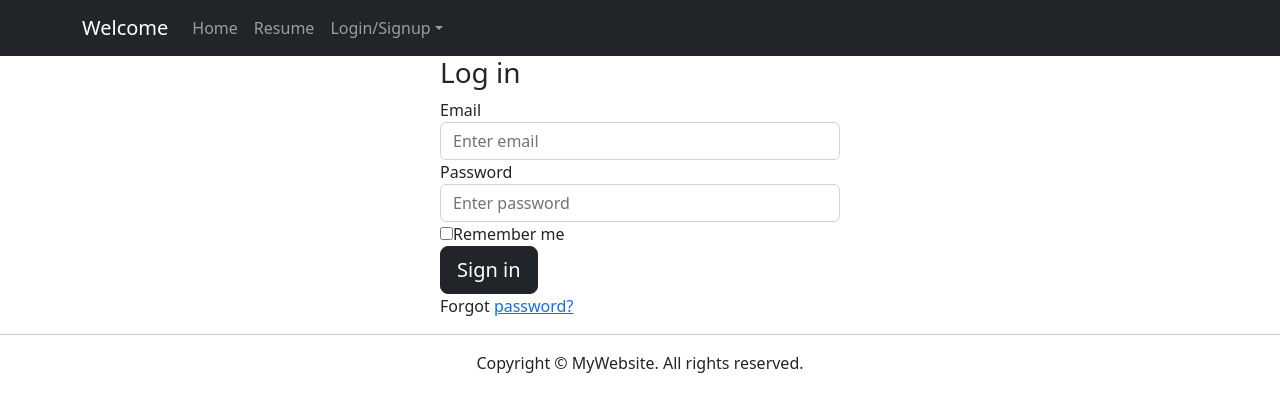
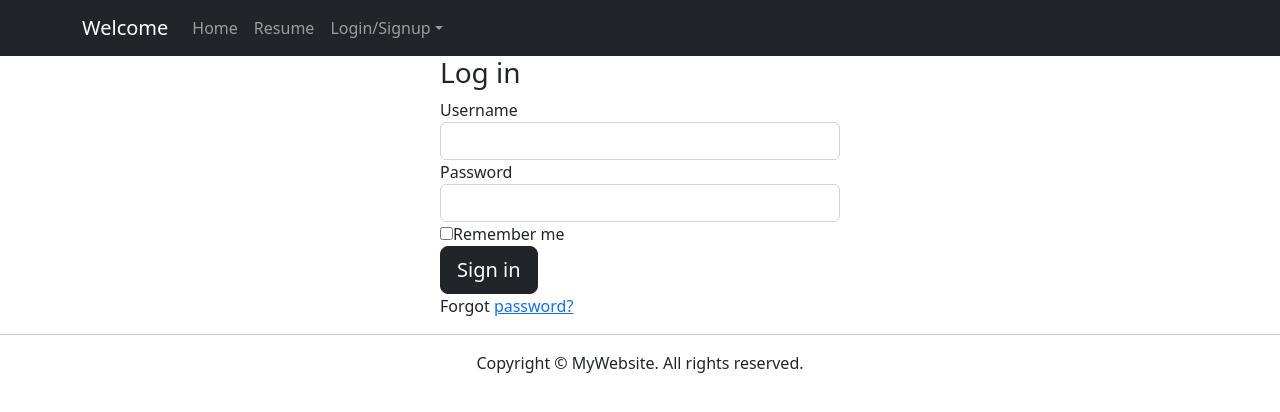
Before and after one commit to MLHaddon/Full-Sized-React-App, a React (Create React App) app in the folder client/: page /login in a window 1280 px wide. Shown: the top 412 px of the page. Built offline with nearby package versions, Linux system fonts and the light colour scheme.

Commit message:
Authentication/Session storage added

```diff
--- /dev/null
+++ b/client/src/components/LoginForm.js
@@ -0,0 +1,42 @@
+const LoginForm = ({ inputs, handleChange, handleSubmit }) => {
+  return (
+    <form onSubmit={handleSubmit} className="mw-50 m-auto" style={{width: "400px"}}>
+      <h3>Log in</h3>
+      <div className="form-group">
+          <label>Username</label>
+          <input
+            type="text"
+            name="username"
+            className="form-control"
+            autoComplete="username"
+            onChange={handleChange}
+            placeholder= {inputs.username}
+          />
+      </div>
+      <div className="form-group">
+          <label>Password</label>
+          <input
+            type="password"
+            name="password"
+            className="form-control"
+            autoComplete="password"
+            onChange={handleChange}
+            placeholder={inputs.password}
+          />
+      </div>
+      <div className="form-group">
+          <div className="custom-control custom-checkbox">
+              <input
+                type="checkbox"
+                className="custom-control-input"
+                id="customCheck1"
+              />
+              <label className="custom-control-label" htmlFor="customCheck1">Remember me</label>
+          </div>
+      </div>
+      <button type="submit" className="btn btn-dark btn-lg btn-block">Sign in</button>
+    </form>
+  );
+}
+
+export default LoginForm;
--- a/client/src/views/Login.js
+++ b/client/src/views/Login.js
@@ -1,26 +1,53 @@
+import { useEffect, useState } from 'react';
+import { Link, Navigate } from "react-router-dom";
+import axios from 'axios';
+import LoginForm from '../components/LoginForm';
+
 function Login() {
+
+  useEffect(e => {
+    console.log(userId);
+  })
+
+  const [userId, setUserId] = useState()
+
+  const [user, setUser] = useState({
+    username: "",
+    password: "",
+  });
+  const [errors, setErrors] = useState([]);
+
+  const handleFormChange = e => { // setUser to search the user object for target name (create if not exist), then set each value.
+    setUser({
+      ...user,
+      [e.target.name] : e.target.value
+    })
+  };
+
+  const handleFormSubmit = async e => {
+    e.preventDefault();
+    const res = await axios.get('http://127.0.0.1:5001/api/users/login', {
+      params: {
+        username: user.username
+      }
+    });
+    setUserId(res.data.data[0].id);
+    sessionStorage.setItem('user', userId);
+    console.log(userId);
+  }
+
   return (
-    <form className="mw-50 m-auto" style={{width: "400px"}}>
-      <h3>Log in</h3>
-      <div className="form-group">
-          <label>Email</label>
-          <input type="email" className="form-control" placeholder="Enter email" />
-      </div>
-      <div className="form-group">
-          <label>Password</label>
-          <input type="password" className="form-control" placeholder="Enter password" />
-      </div>
-      <div className="form-group">
-          <div className="custom-control custom-checkbox">
-              <input type="checkbox" className="custom-control-input" id="customCheck1" />
-              <label className="custom-control-label" htmlFor="customCheck1">Remember me</label>
-          </div>
-      </div>
-      <button type="submit" className="btn btn-dark btn-lg btn-block">Sign in</button>
+    <div className="mw-50 m-auto" style={{width: "400px"}} >
+      <LoginForm
+        inputs = {user}
+        errors = {errors}
+        handleChange = {handleFormChange}
+        handleSubmit = {handleFormSubmit}
+      />
       <p className="forgot-password text-right">
-          Forgot <a href="/">password?</a>
+          Forgot <Link to="../">password?</Link>
       </p>
-    </form>
+    </div>
   );
 }
 
--- a/client/src/views/Signup.js
+++ b/client/src/views/Signup.js
@@ -1,7 +1,7 @@
 import { useState } from 'react';
 import { Link, Navigate } from "react-router-dom";
 import axios from 'axios';
-import SignupForm from '../components/signupForm';
+import SignupForm from '../components/SignupForm';
 
 function Signup() {
 
@@ -21,9 +21,9 @@ function Signup() {
 
   const handleFormSubmit = e => {
     e.preventDefault();
-    axios.post('http://127.0.0.1:5000/api/new_user', user)
+    axios.post('http://127.0.0.1:5001/api/users/new', user)
       .then(res => {
-        Navigate("/home")
+        Navigate("/home");
       })
       .catch(err => {
         setErrors([err]);
@@ -39,7 +39,7 @@ function Signup() {
         handleSubmit = {handleFormSubmit}
       />
       <p className="text-right">
-        Already registered <Link to="login">log in?</Link>
+        Already registered <Link to="../login">log in?</Link>
       </p>
     </div>
   );
```
Also changed, not shown: 1 other file (tests, documents, lock files or other folders).
